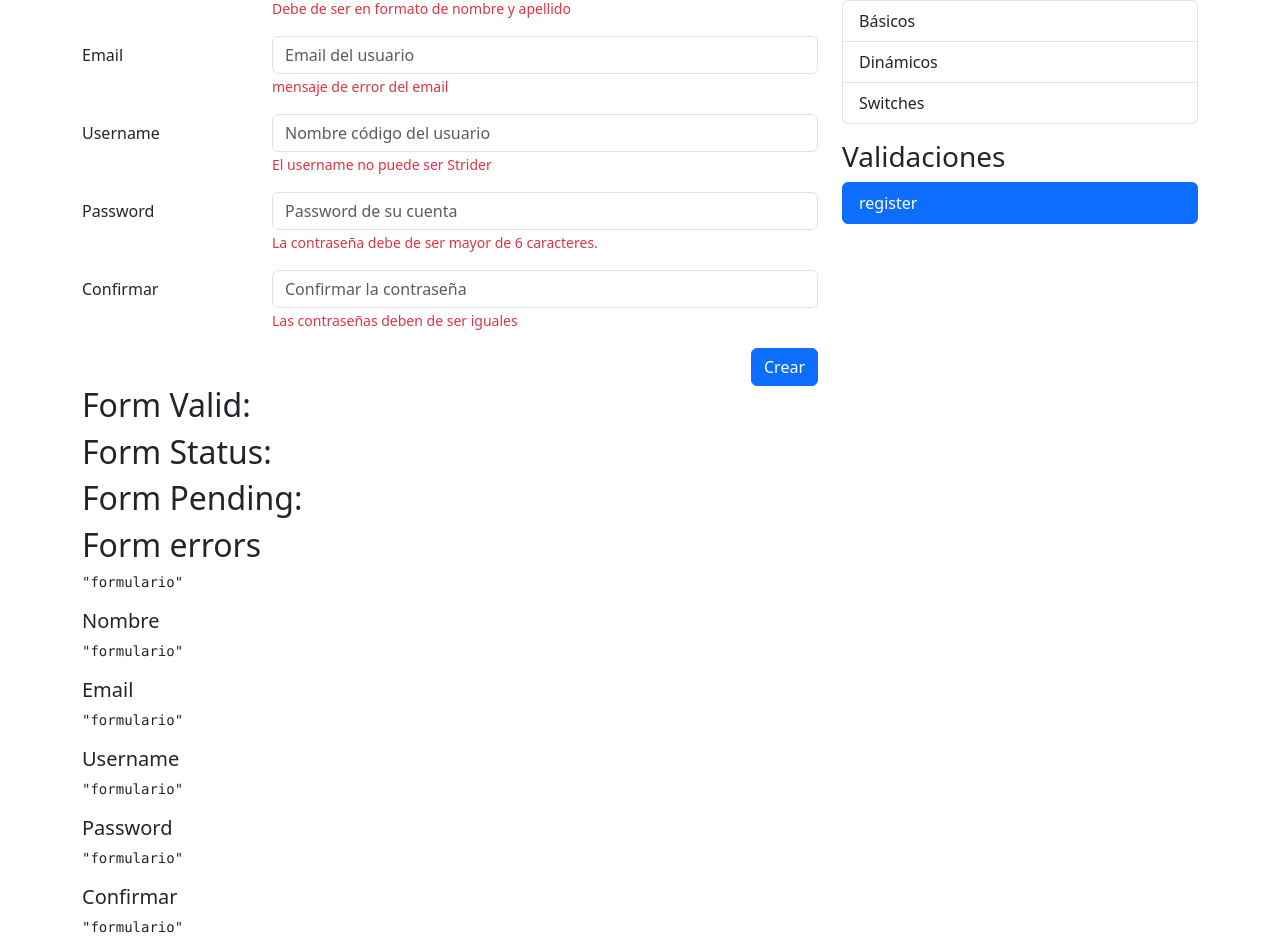
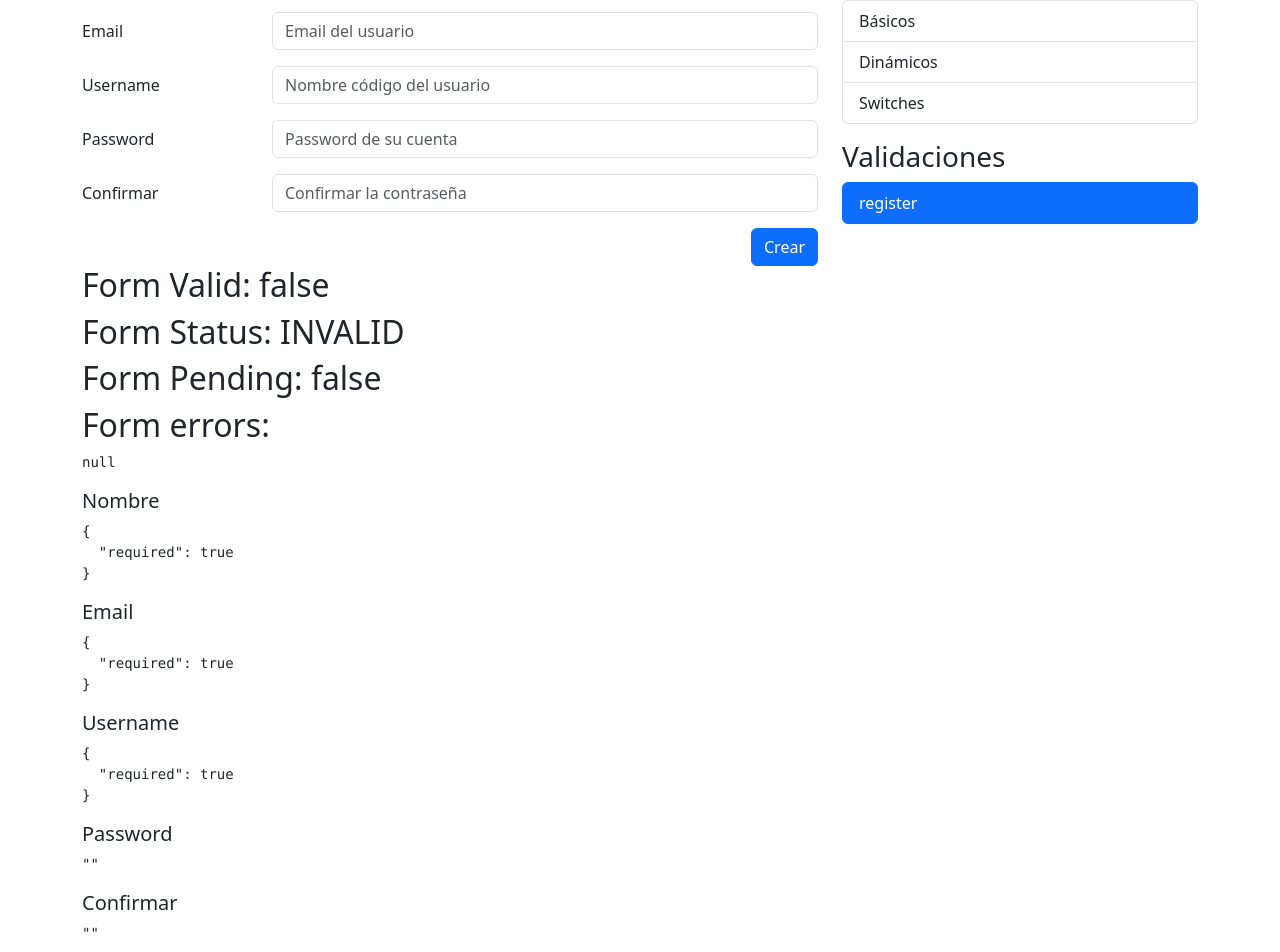
Before and after one commit to dmarmijosa/07-formApp, an Angular app: page /auth/sign-up in a window 1280 px wide. Shown: the part 161-1113 px from the top of the page. Built offline with nearby package versions, Linux system fonts and the light colour scheme.

Commit message:
validadores asincronos

```diff
--- a/src/app/auth/auth.module.ts
+++ b/src/app/auth/auth.module.ts
@@ -3,6 +3,7 @@
 
 import { AuthRoutingModule } from './auth-routing.module';
 import { RegisterPageComponent } from './pages/register-page/register-page.component';
+import { ReactiveFormsModule } from '@angular/forms';
 
 
 @NgModule({
@@ -11,7 +12,8 @@
   ],
   imports: [
     CommonModule,
-    AuthRoutingModule
+    AuthRoutingModule,
+    ReactiveFormsModule
   ]
 })
 export class AuthModule { }
--- a/src/app/auth/pages/register-page/register-page.component.html
+++ b/src/app/auth/pages/register-page/register-page.component.html
@@ -4,7 +4,7 @@
 <div class="row">
     <div class="col">
 
-        <form autocomplete="off">
+        <form autocomplete="off" [formGroup]="myForm" (ngSubmit)="onSumit()">
 
             <!-- Nombre -->
             <div class="row mb-3">
@@ -12,9 +12,10 @@
                 <div class="col-sm-9">
                     <input type="text"
                            class="form-control"
+                           formControlName="name"
                            placeholder="Nombre del usuario">
 
-                    <span class="form-text text-danger">
+                    <span *ngIf="isValidField('name')" class="form-text text-danger">
                         Debe de ser en formato de nombre y apellido
                     </span>
                 </div>
@@ -26,8 +27,9 @@
                 <div class="col-sm-9">
                     <input type="email"
                            class="form-control"
+                           formControlName="email"
                            placeholder="Email del usuario">
-                    <span class="form-text text-danger">
+                    <span *ngIf="isValidField('email')" class="form-text text-danger">
                         mensaje de error del email
                     </span>
                 </div>
@@ -39,8 +41,9 @@
                 <div class="col-sm-9">
                     <input type="text"
                            class="form-control"
+                           formControlName="username"
                            placeholder="Nombre código del usuario">
-                    <span class="form-text text-danger">
+                    <span *ngIf="isValidField('username')" class="form-text text-danger">
                          El username no puede ser Strider
                     </span>
                 </div>
@@ -52,9 +55,10 @@
                 <div class="col-sm-9">
                     <input type="password"
                            class="form-control"
+                           formControlName="password"
                            placeholder="Password de su cuenta">
 
-                    <span class="form-text text-danger">
+                    <span *ngIf="isValidField('password')" class="form-text text-danger">
                          La contraseña debe de ser mayor de 6 caracteres.
                     </span>
                 </div>
@@ -66,9 +70,9 @@
                 <div class="col-sm-9">
                     <input type="password"
                            class="form-control"
+                           formControlName="password2"
                            placeholder="Confirmar la contraseña">
-
-                    <span class="form-text text-danger">
+                    <span *ngIf="isValidField('password2')" class="form-text text-danger">
                          Las contraseñas deben de ser iguales
                     </span>
                 </div>
@@ -90,24 +94,25 @@
 </div>
 
 
-<h2>Form Valid: </h2>
-<h2>Form Status: </h2>
-<h2>Form Pending: </h2>
-<h2>Form errors</h2>
-<pre>{{ 'formulario' | json }}</pre>
+<h2>Form Valid: {{myForm.valid}}</h2>
+<h2>Form Status: {{myForm.status}} </h2>
+<h2>Form Pending: {{myForm.pending}} </h2>
+<h2>Form errors: </h2>
+
+<pre>{{ myForm.errors | json }}</pre>
 
 <h5>Nombre</h5>
-<pre>{{ 'formulario' | json }}</pre>
+<pre>{{ myForm.controls['name'].errors| json }}</pre>
 
 <h5>Email</h5>
-<pre>{{ 'formulario' | json }}</pre>
+<pre>{{myForm.controls['email'].errors | json  }}</pre>
 
 <h5>Username</h5>
-<pre>{{ 'formulario' | json }}</pre>
+<pre>{{ myForm.controls['username'].errors | json }}</pre>
 
 
 <h5>Password</h5>
-<pre>{{ 'formulario' | json }}</pre>
+<pre>{{ myForm.value.password | json }}</pre>
 
 <h5>Confirmar</h5>
-<pre>{{ 'formulario' | json }}</pre>
+<pre>{{ myForm.value.password2 | json }}</pre>
--- a/src/app/auth/pages/register-page/register-page.component.ts
+++ b/src/app/auth/pages/register-page/register-page.component.ts
@@ -1,10 +1,42 @@
-import { Component } from '@angular/core';
+import { Component, inject } from '@angular/core';
+import { FormBuilder, FormGroup, Validators } from '@angular/forms';
+import { EmailValidatorsService } from '@validators/email-validators.service';
+import { emailPattern } from '@validators/validators';
+import { ValidatorsService } from '@validatorsServices/validators.service';
 
 @Component({
   selector: 'app-register-page',
   templateUrl: './register-page.component.html',
-  styles: ``
+  styles: ``,
 })
 export class RegisterPageComponent {
+  private fb = inject(FormBuilder);
+  private validatorService = inject(ValidatorsService);
+  private emailValidator = inject(EmailValidatorsService);
 
+  myForm: FormGroup = this.fb.group({
+    name: [
+      '',
+      [
+        Validators.required,
+        Validators.pattern(this.validatorService.firstNameAndLastnamePattern),
+      ],
+    ],
+    email: [
+      '',
+      [Validators.required, Validators.pattern(emailPattern)],
+      [this.emailValidator],
+    ],
+    username: ['', [Validators.required, this.validatorService.cantBeStrider]],
+    password: ['', [Validators.required, Validators.minLength(6)]],
+    password2: ['', [Validators.required]],
+  });
+
+  isValidField(field: string) {
+    return this.validatorService.isValidField(this.myForm, field);
+  }
+
+  onSumit() {
+    this.myForm.markAllAsTouched();
+  }
 }
--- /dev/null
+++ b/src/app/shared/services/validators.service.ts
@@ -0,0 +1,28 @@
+import { Injectable } from '@angular/core';
+import { FormControl, FormGroup, ValidationErrors } from '@angular/forms';
+
+@Injectable({
+  providedIn: 'root',
+})
+export class ValidatorsService {
+  firstNameAndLastnamePattern: string = '([a-zA-Z]+) ([a-zA-Z]+)';
+  emailPattern: string = '^[a-z0-9._%+-]+@[a-z0-9.-]+\\.[a-z]{2,4}$';
+
+  constructor() {}
+
+  cantBeStrider = (control: FormControl): ValidationErrors | null => {
+    const value: string = control.value.trim().toLowerCase();
+    if (value === 'strider') {
+      return {
+        noStrider: true,
+      };
+    }
+    return null;
+  };
+
+  isValidField(myForm:FormGroup,field:string){
+    return (
+      myForm.controls[field].errors && myForm.controls[field].touched
+    );
+  }
+}
--- /dev/null
+++ b/src/app/shared/validators/email-validators.service.ts
@@ -0,0 +1,51 @@
+import { Injectable } from '@angular/core';
+import {
+  AbstractControl,
+  AsyncValidator,
+  ValidationErrors,
+} from '@angular/forms';
+import { Observable, delay, of, pipe } from 'rxjs';
+
+@Injectable({
+  providedIn: 'root',
+})
+export class EmailValidatorsService implements AsyncValidator {
+  constructor() {}
+  validate(control: AbstractControl): Observable<ValidationErrors | null> {
+    const email = control.value;
+
+    const httpCallObservable = new Observable<ValidationErrors | null>(
+      (subscriber) => {
+        console.log({ email });
+        if (email === 'daniel2667@hotmail.es') {
+          subscriber.next({ emailTaken: true });
+          subscriber.complete();
+        }
+        subscriber.next(null);
+        subscriber.complete();
+      }
+    ).pipe(delay(2000));
+
+    return httpCallObservable;
+  }
+  // validate(control: AbstractControl): Observable<ValidationErrors | null> {
+  //   const email = control.value;
+  //   console.log({ email });
+  //   return of({
+  //     emailTaken: true,
+  //   }).pipe(delay(2000));
+  // }
+
+  // return this.http.get<any[]>(`http://localhost:3000/users?q=${ email }`)
+// .pipe(
+//   // delay(3000),
+//   map( resp => {
+//     return ( resp.length === 0 )
+//         ? null
+//         : { emailTaken: true }
+//   })
+// );
+  registerOnValidatorChange?(fn: () => void): void {
+    throw new Error('Method not implemented.');
+  }
+}
--- /dev/null
+++ b/src/app/shared/validators/validators.ts
@@ -0,0 +1,14 @@
+import { FormControl, ValidationErrors } from '@angular/forms';
+export const firstNameAndLastnamePattern: string = '([a-zA-Z]+) ([a-zA-Z]+)';
+export const emailPattern: string = '^[a-z0-9._%+-]+@[a-z0-9.-]+\\.[a-z]{2,4}$';
+export const cantBeStrider = (
+  control: FormControl
+): ValidationErrors | null => {
+  const value: string = control.value.trim().toLowerCase();
+  if (value === 'strider') {
+    return {
+      noStrider: true,
+    };
+  }
+  return null;
+};
--- a/tsconfig.json
+++ b/tsconfig.json
@@ -21,7 +21,11 @@
     "lib": [
       "ES2022",
       "dom"
-    ]
+    ],
+    "paths": {
+      "@validators/*":["./src/app/shared/validators/*"],
+      "@validatorsServices/*":["./src/app/shared/services/*"]
+    }
   },
   "angularCompilerOptions": {
     "enableI18nLegacyMessageIdFormat": false,
```
